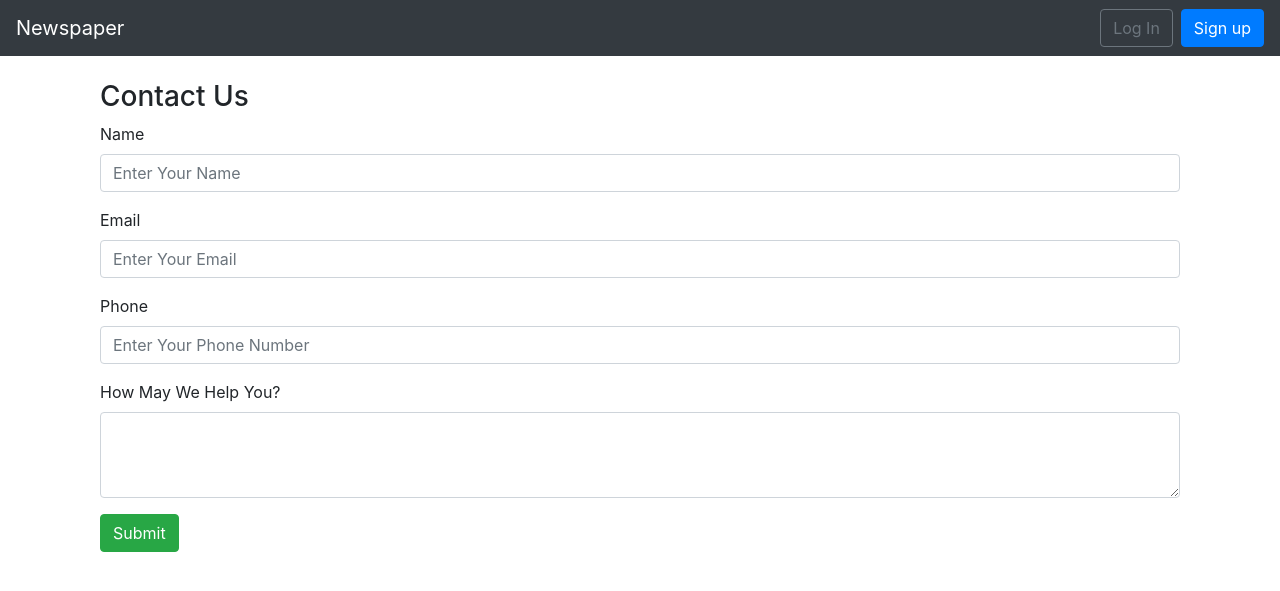
After one commit to surajkarki66/coding-blog, a Django app: page /users/contact/ in a window 1280 px wide. The commit adds this page. Shown: the top 591 px of the page. Run offline with Django 3.2, Linux system fonts and the light colour scheme; some libraries are stand-ins or nearby versions.

Commit message:
second commit

```diff
--- a/newspaper_project/articles/admin.py
+++ b/newspaper_project/articles/admin.py
@@ -1,5 +1,6 @@
 from django.contrib import admin
 from .models import Article,Comment
+
 
 # Register your models here.
 
--- a/newspaper_project/users/admin.py
+++ b/newspaper_project/users/admin.py
@@ -1,7 +1,7 @@
 from django.contrib import admin
 from django.contrib.auth.admin import UserAdmin
 from .forms import CustomUserCreationForm, CustomUserChangeForm
-from .models import CustomUser
+from .models import CustomUser,Contact
 
 
 class CustomUserAdmin(UserAdmin):
@@ -18,3 +18,4 @@ class CustomUserAdmin(UserAdmin):
 
 
 admin.site.register(CustomUser, CustomUserAdmin)
+admin.site.register(Contact)
--- a/newspaper_project/users/templates/users/base.html
+++ b/newspaper_project/users/templates/users/base.html
@@ -48,6 +48,25 @@
 
 						</ul>
 
+
+
+
+
+
+						<ul class="navbar-nav">
+
+							<li class="nav-item active">
+
+								<a class="nav-link" href="/users/contact">Contact Us <span class="sr-only">(current)</span></a>
+							</li>
+
+						</ul>
+
+
+
+
+
+
 						<ul class="navbar-nav ml-auto">
 
 							<li class="nav-item">
@@ -75,6 +94,16 @@
 
 						</ul>
 
+
+
+
+
+
+
+
+
+
+
 						{% else %}
 
 						<form class="form-inline ml-auto">
@@ -94,6 +123,7 @@
 			</div>
 
 		</nav>
+
 
 		<div class="container">
 			{% block content %}
--- /dev/null
+++ b/newspaper_project/users/templates/users/contact.html
@@ -0,0 +1,37 @@
+{% extends 'users/base.html' %}
+
+{% block title %} Contact Us {% endblock title %}
+
+{% block content %}
+
+<div class="container my-3">
+    <h3>Contact Us</h3>
+    <form action="/users/contact/" method="post">{% csrf_token %}
+  <div class="form-group">
+    <label for="name">Name</label>
+    <input type="text" class="form-control" id="name" name='name' placeholder="Enter Your Name">
+  </div>
+  <div class="form-group">
+    <label for="name">Email</label>
+    <input type="email" class="form-control" id="email" name='email' placeholder="Enter Your Email">
+  </div>
+
+    <div class="form-group">
+    <label for="name">Phone</label>
+    <input type="tel" class="form-control" id="phone" name='phone' placeholder="Enter Your Phone Number">
+  </div>
+
+
+   <div class="form-group">
+    <label for="desc">How May We Help You?</label>
+    <textarea class="form-control" id="desc" name='desc' rows="3"></textarea>
+  </div>
+        <button type="submit" class="btn btn-success">Submit</button>
+</form>
+
+
+
+</div>
+
+
+{% endblock content %}
--- a/newspaper_project/users/urls.py
+++ b/newspaper_project/users/urls.py
@@ -1,10 +1,12 @@
 from django.urls import path
 from .views import SignUpView
+from . import views
 
 
 
 urlpatterns = [
-       path('signup/', SignUpView.as_view(), name='signup')
+       path('signup/', SignUpView.as_view(), name='signup'),
+       path("contact/", views.contact, name="ContactUs"),
 
 
 ]
--- a/newspaper_project/users/views.py
+++ b/newspaper_project/users/views.py
@@ -1,6 +1,8 @@
 from django.urls import reverse_lazy
 from django.views.generic import CreateView
 from .forms import CustomUserCreationForm
+from django.shortcuts import render
+from .models import Contact
 
 
 
@@ -11,3 +13,14 @@ class SignUpView(CreateView):                     # Views for  Sign up page.
    success_url = reverse_lazy('login')
 
    template_name = 'users/signup.html'
+
+
+def contact(request):
+   if request.method == "POST":
+      name = request.POST.get('name', '')
+      email = request.POST.get('email', '')
+      phone = request.POST.get('phone', '')
+      desc = request.POST.get('desc', '')
+      contact = Contact(name=name, email=email, phone=phone, desc=desc)
+      contact.save()  # save it in database
+   return render(request, 'users/contact.html')
```
Also changed, not shown: newspaper_project/users/models.py (+15 -0 lines), newspaper_project/users/templates/users/home.html (+21 -0 lines), newspaper_project/db.sqlite3, newspaper_project/users/migrations/0002_contactus.py (added), newspaper_project/users/migrations/0003_auto_20190529_1825.py (added).
